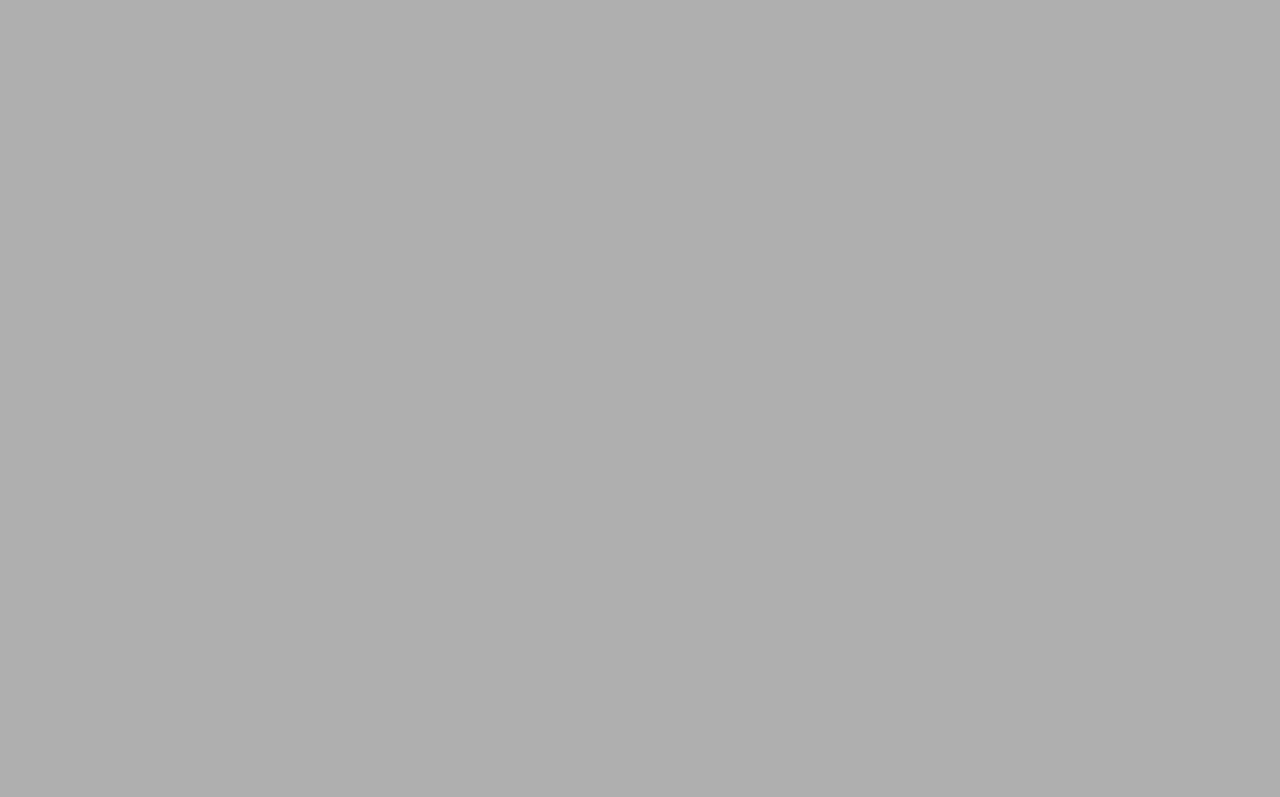
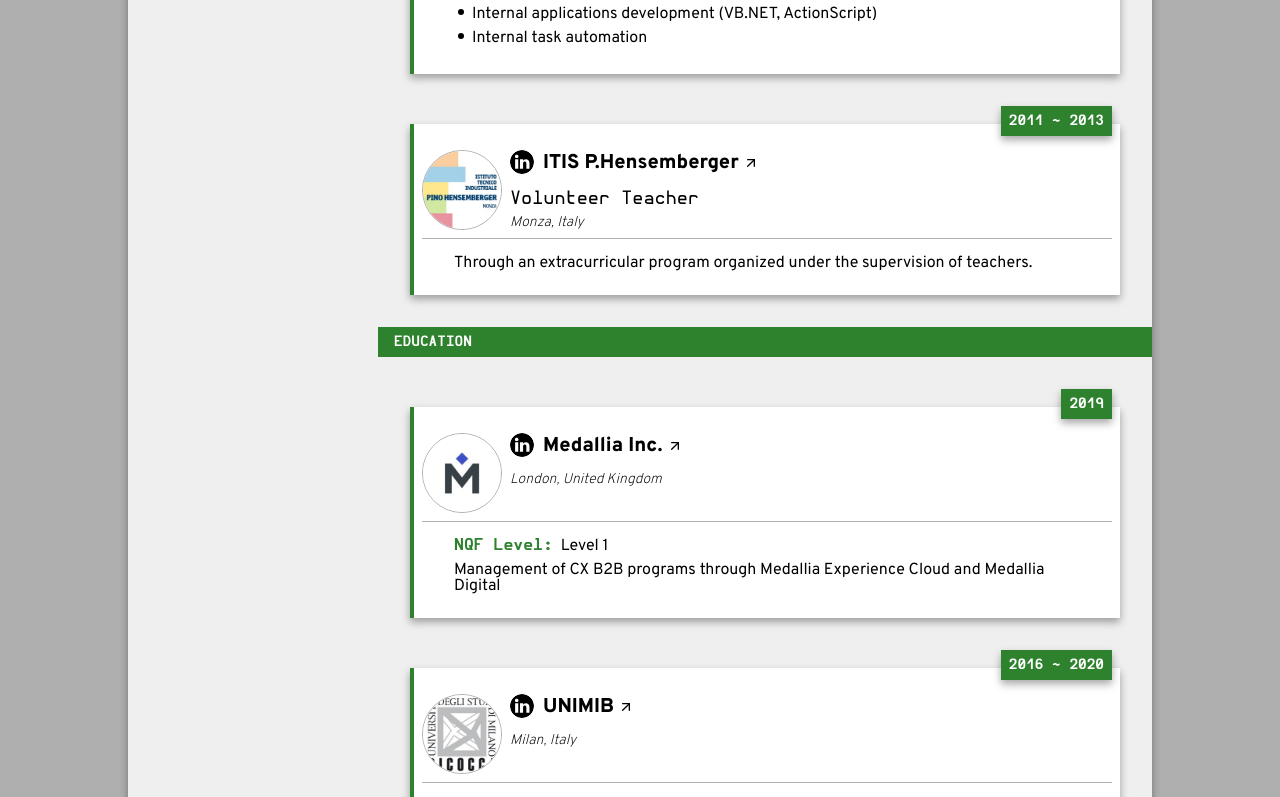
Before and after one commit to subnixr/web-cv, a Next.js app: page /en in a window 1280 px wide. Shown: the part 1943-2740 px from the top of the page. Before the commit the page ends 800 px from the top, so only its background shows below. Built offline with nearby package versions, Linux system fonts and the light colour scheme.

Commit message:
add experiences and education

```diff
--- a/src/app/[locale]/page.tsx
+++ b/src/app/[locale]/page.tsx
@@ -5,6 +5,7 @@ import { fileExists, readCV } from '@/utils/cv';
 import { LOCALES } from '@/utils/i18n/config';
 import { initI18N, readTranslations } from '@/utils/i18n/server';
 import BackToTop from './ui/BackToTop';
+import CVExperiences from './ui/CVExperiences';
 import CVHeader from './ui/CVHeader';
 import CVLayout from './ui/CVLayout';
 import LanguagesTable from './ui/LanguagesTable';
@@ -108,6 +109,16 @@ export default async function Page({ params }: PageProps) {
                         </ListCard>
                     </div>
                 </TimelineSection>
+                <CVExperiences
+                    section="experiences"
+                    title={t('timeline.section.experiences')}
+                    experiences={cv.experiences ?? []}
+                />
+                <CVExperiences
+                    section="education"
+                    title={t('timeline.section.education')}
+                    experiences={cv.education ?? []}
+                />
                 <LastUpdated
                     label={t('timeline.lastUpdate')}
                     date={new Date()}
--- /dev/null
+++ b/src/app/[locale]/ui/CVExperiences.tsx
@@ -0,0 +1,38 @@
+'use client';
+
+import { WithClassName } from '@/utils/components';
+import { Experience as ExperienceType } from '@/utils/cv';
+import clsx from 'clsx';
+import { ReactNode } from 'react';
+import ExperienceCard from './ExperienceCard';
+import { TimelineSection } from './Timeline';
+
+export type ExperienceProps = WithClassName<{
+    experiences: ExperienceType[];
+    section: string;
+    title?: ReactNode;
+}>;
+
+export default function CVExperiences({
+    experiences,
+    section,
+    title,
+    className,
+    ...props
+}: ExperienceProps) {
+    return (
+        <TimelineSection section={section} title={title}>
+            <div
+                {...props}
+                className={clsx('flex flex-col gap-400', className)}
+            >
+                {experiences.map(exp => (
+                    <ExperienceCard
+                        key={`${exp.startDate}-${exp.endDate}`}
+                        {...exp}
+                    />
+                ))}
+            </div>
+        </TimelineSection>
+    );
+}
--- /dev/null
+++ b/src/app/[locale]/ui/ExperienceCard.tsx
@@ -0,0 +1,94 @@
+'use client';
+
+import RichTextContent from '@/components/base/RichTextContent';
+import StaticImage from '@/components/base/StaticImage';
+import { Card } from '@/components/Card';
+import Cta from '@/components/Cta';
+import { WithClassName } from '@/utils/components';
+import { Experience } from '@/utils/cv';
+import useI18N from '@/utils/i18n';
+import clsx from 'clsx';
+import IconCta from '../../../components/IconCta';
+
+export type ExperienceCardProps = WithClassName<Experience>;
+
+export default function ExperienceCard({
+    role,
+    startDate,
+    endDate,
+    description,
+
+    entity,
+    location,
+    url,
+    linkedin,
+    thumbnail,
+    thumbnailAlt,
+
+    className,
+    ...props
+}: ExperienceCardProps) {
+    const t = useI18N();
+
+    const fmtDate = date => (date === 'now' ? t('timeline.now') : date);
+
+    const labelStr =
+        startDate === endDate || !endDate
+            ? fmtDate(startDate)
+            : `${fmtDate(startDate)} ~ ${fmtDate(endDate)}`;
+
+    return (
+        <Card {...props} className={clsx('', className)} label={labelStr} small>
+            <div
+                className={clsx(
+                    'flex flex-row gap-200',
+                    'mb-200 pb-200',
+                    'border-b-border border-b-[.1rem]',
+                )}
+            >
+                {thumbnail && (
+                    <StaticImage
+                        className={clsx(
+                            'flex-[0_0_auto]',
+                            'h-[8rem] w-[8rem]',
+                            'border-border rounded-full border-[.1rem]',
+                        )}
+                        src={thumbnail}
+                        alt={thumbnailAlt ?? entity ?? 'entity-logo'}
+                        width={200}
+                        height={200}
+                    />
+                )}
+                {(linkedin || entity || location) && (
+                    <div className="flex-1 gap-100">
+                        {(linkedin || entity) && (
+                            <div className="mb-300 flex flex-row items-end gap-200">
+                                {linkedin && (
+                                    <IconCta
+                                        className="icon-300 flex-[0_0_auto]"
+                                        href={linkedin}
+                                        type="linkedin"
+                                    />
+                                )}
+                                {entity && (
+                                    <Cta className="mr-auto" href={url ?? ''}>
+                                        <span className="typo-title">
+                                            {entity}
+                                        </span>
+                                    </Cta>
+                                )}
+                            </div>
+                        )}
+                        <div className="typo-subtitle mb-200">{role}</div>
+                        {location && (
+                            <div className="typo-hint">{location}</div>
+                        )}
+                    </div>
+                )}
+            </div>
+            <RichTextContent className={clsx('px-400 pt-200 max-md:px-200')}>
+                {description}
+            </RichTextContent>
+        </Card>
+    );
+}
--- /dev/null
+++ b/src/components/base/RichTextContent.tsx
@@ -0,0 +1,19 @@
+import { WithChildren } from '@/utils/components';
+import clsx from 'clsx';
+
+export type RichTextContentProps = WithChildren<object>;
+
+export default function RichTextContent({
+    className,
+    children,
+    ...props
+}: RichTextContentProps) {
+    if (typeof children !== 'string') throw new Error('Expected string');
+    return (
+        <div
+            {...props}
+            className={clsx('rich-text', className)}
+            dangerouslySetInnerHTML={{ __html: children as string }}
+        />
+    );
+}
--- /dev/null
+++ b/src/components/base/StaticImage.tsx
@@ -0,0 +1,67 @@
+import { Breakpoint, BREAKPOINTS } from '@/utils/breakpoints';
+import { WithClassName } from '@/utils/components';
+import clsx from 'clsx';
+import { ReactNode } from 'react';
+
+export type Source = {
+    srcSet: string;
+    type?: string;
+    media?: string;
+};
+
+export type BreakpointsSources = {
+    [bp in Breakpoint]?: Source;
+};
+
+export type StaticImageProps = WithClassName<{
+    pictureProps?: any;
+    src: string;
+    alt: string;
+    width: number;
+    height: number;
+    sources?: Source[];
+    breakPoints?: BreakpointsSources;
+}>;
+
+export default function StaticImage({
+    className,
+    pictureProps,
+    src,
+    alt,
+    width,
+    height,
+    sources = [],
+    breakPoints = {},
+    ...props
+}: StaticImageProps) {
+    return (
+        <picture
+            {...pictureProps}
+            className={clsx('', pictureProps?.className)}
+        >
+            {Object.keys(BREAKPOINTS).reduce((r, bpname) => {
+                if (!breakPoints[bpname]) return r;
+                return [
+                    ...r,
+                    <source
+                        key={bpname}
+                        {...breakPoints[bpname]}
+                        media={BREAKPOINTS[bpname]}
+                    />,
+                ];
+            }, [] as ReactNode[])}
+            {sources.map((src, index) => (
+                <source key={`${index}-${src.srcSet}`} {...src} />
+            ))}
+            <img
+                className={clsx('', className)}
+                loading="lazy"
+                {...props}
+                src={src}
+                alt={alt}
+                width={width}
+                height={height}
+            />
+        </picture>
+    );
+}
--- /dev/null
+++ b/src/styles/components/rich-text.css
@@ -0,0 +1,33 @@
+@layer components {
+    .rich-text a {
+        @apply appearance-none outline-none;
+        @apply text-primary font-[700];
+    }
+
+    .rich-text a:hover,
+    .rich-text a:focus {
+        @apply underline;
+    }
+
+    .rich-text ul li,
+    .rich-text ol li {
+        @apply p-100;
+    }
+
+    .rich-text ul li:before,
+    .rich-text ol li:before {
+        content: '';
+        @apply flex-[0_0_auto];
+        @apply inline-block h-[.6rem] w-[.6rem];
+        @apply bg-fg mr-200 rounded-full;
+        @apply mb-[.3rem];
+    }
+
+    .rich-text * + p {
+        @apply mt-200;
+    }
+
+    .rich-text em {
+        @apply text-primary mr-100 font-mono font-[700] not-italic;
+    }
+}
--- a/src/styles/global.css
+++ b/src/styles/global.css
@@ -56,4 +56,5 @@ body {
 }
 
 @import './components/cta.css';
+@import './components/rich-text.css';
 @import './components/skills.css';
--- /dev/null
+++ b/src/utils/breakpoints.ts
@@ -0,0 +1,23 @@
+'use client';
+
+// TODO: read tailwind config somehow
+export const BREAKPOINTS = {
+    'sm': '(min-width: 0rem)',
+    'md': '(min-width: 48rem)',
+    'lg': '(min-width: 64rem)',
+    'xl': '(min-width: 80rem)',
+    '2xl': '(min-width: 96rem)',
+
+    'max-sm': '(max-width: 0rem)',
+    'max-md': '(max-width: 48rem)',
+    'max-lg': '(max-width: 64rem)',
+    'max-xl': '(max-width: 80rem)',
+    'max-2xl': '(max-width: 96rem)',
+} as const;
+
+export type Breakpoint = keyof typeof BREAKPOINTS;
+
+export default function matchMedia(bp: Breakpoint | string) {
+    if (typeof window === 'undefined') return false;
+    return window.matchMedia(BREAKPOINTS[bp] ?? bp).matches;
+}
```
